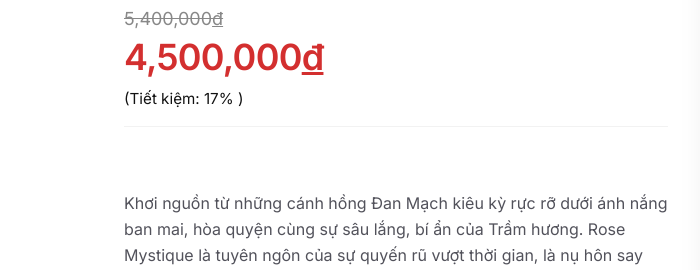
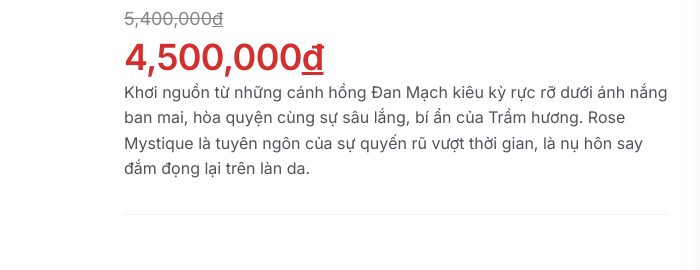
Before and after one commit to qbo17296/luxperfume, a website built with Vite: page pages/product.html in a window 1280 px wide. Shown: the part 322-592 px from the top of the page, 580-1280 px from the left. Built offline with nearby package versions, Linux system fonts and the light colour scheme; a web font is replaced by a local one.

Commit message:
UI: Remove savings percentage from product page

```diff
--- a/pages/product.html
+++ b/pages/product.html
@@ -304,10 +304,6 @@
                     </div>
                     <div class="product-price" id="product-price" data-price="4500000" style="font-size: 2.25rem; color: #d32f2f; font-weight: 700; line-height: 1.2; letter-spacing: -0.02em; margin-bottom: 0;">
                         4,500,000<span style="text-decoration: underline;">đ</span>
-                    </div>
-                    <div class="savings" style="color: var(--text-primary); font-size: 0.95rem; margin-top: 0.5rem;">
-                        (Tiết kiệm: 17% )
-                    </div>
                 </div>
 
                 <div class="product-description">
```
